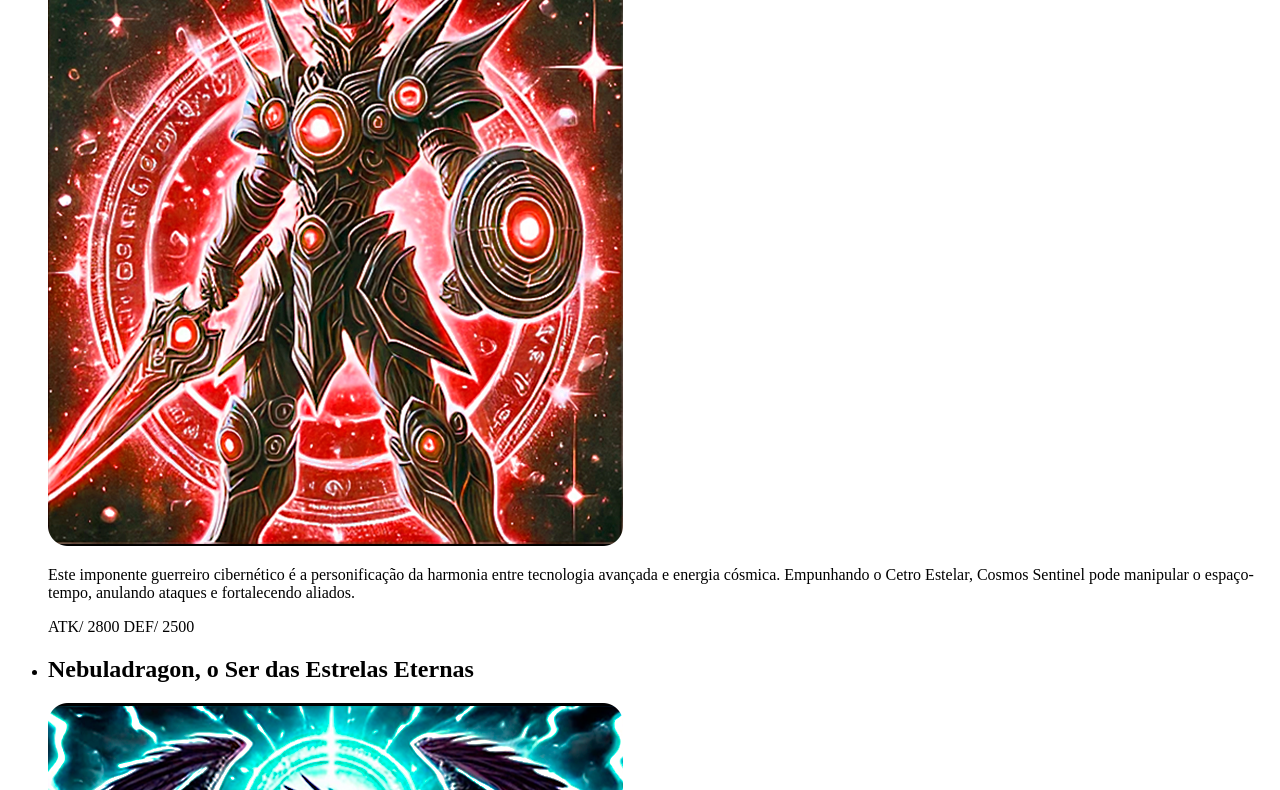
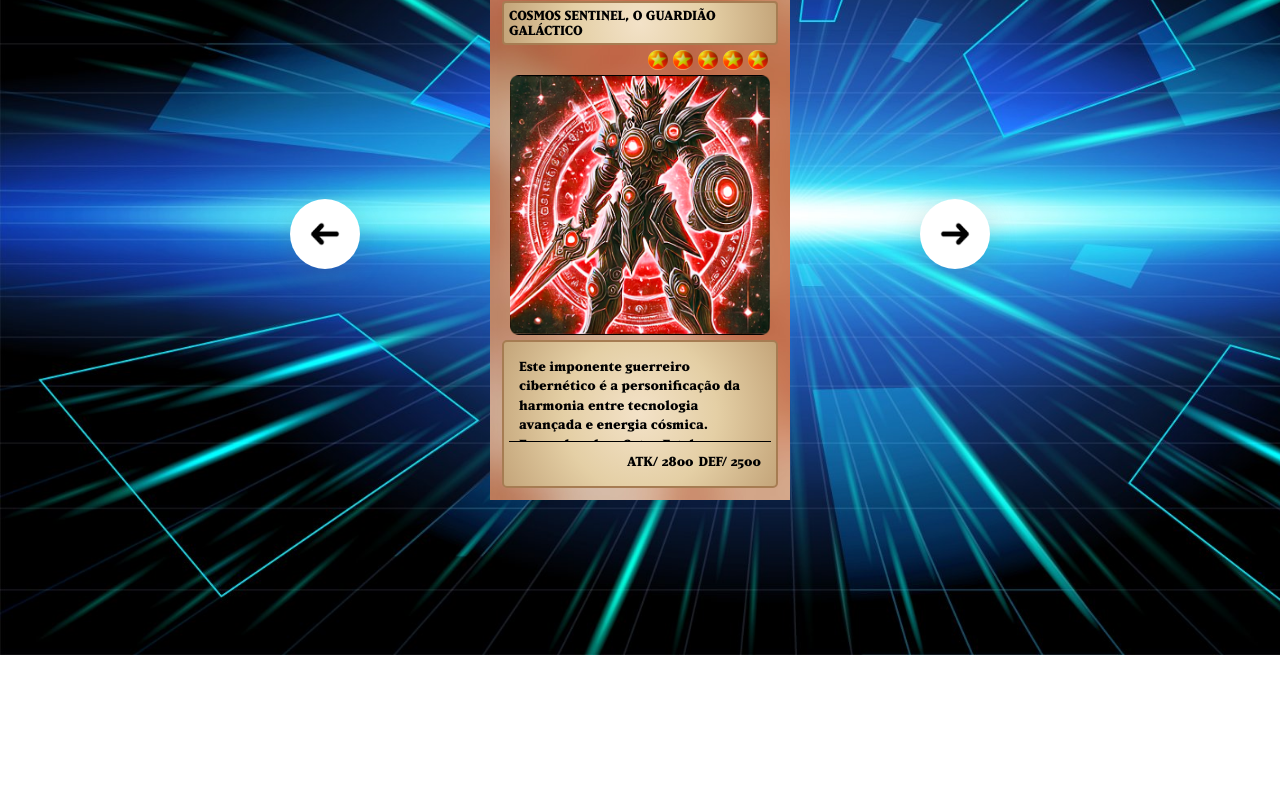
Before and after one commit to GOMEZz157/clone-yu-gi-oh, a plain HTML site: page index.html in a window 1280 px wide. Shown: the part 225-1015 px from the top of the page. After the commit the page ends 880 px from the top, so only its background shows below. Drawn offline with Linux system fonts and the light colour scheme.

Commit message:
style: css pronto

```diff
--- a/index.html
+++ b/index.html
@@ -1,9 +1,13 @@
 <!DOCTYPE html>
 <html lang="pt-BR">
   <head>
+    <link rel="shortcut icon" href="./src/imagens/yugioh.png" type="image/x-icon">
+    <link rel="stylesheet" href="./src/css/reset.css">
+    <link rel="stylesheet" href="./src/css/styles.css">
+    <link rel="stylesheet" href="./src/css/fonts.css">
     <meta charset="UTF-8" />
     <meta name="viewport" content="width=device-width, initial-scale=1.0" />
-    <title>Clone Yu-Gi-Oh! - Semana do zero ao programador contratado</title>
+    <title>Clone Yu-Gi-Oh!</title>
   </head>
   <body>
     <header class="cabecalho">
--- /dev/null
+++ b/src/css/fonts.css
@@ -0,0 +1,4 @@
+@font-face {
+    font-family: "Yugioh";
+    src: url(../fontes/fonte-yu-gi-oh.otf);
+}
--- /dev/null
+++ b/src/css/reset.css
@@ -0,0 +1,10 @@
+
+*{
+    margin: 0;
+    padding:0;
+    box-sizing: border-box;
+}
+
+ul{
+    list-style: none;
+}
--- /dev/null
+++ b/src/css/styles.css
@@ -0,0 +1,168 @@
+body {
+  font-family: "Yugioh", serif;
+  font-weight: 600;
+  background-image: url(../imagens/fundo-site.jpg);
+  background-repeat: no-repeat;
+  background-size: cover;
+  display: flex;
+  justify-content: center;
+  flex-direction: column;
+  min-height: 110vh;
+  overflow-y: hidden;
+}
+
+.cabecalho {
+  display: flex;
+  justify-content: center;
+  color: #fff;
+}
+
+.cartao {
+  opacity: 0;
+  display: flex;
+  flex-direction: column;
+  padding: 12px;
+  gap: 5px;
+  position: absolute;
+}
+
+.cartao.selecionado {
+  opacity: 1;
+  z-index: 1;
+}
+
+.lista-personagens {
+  position: relative;
+  width: 300px;
+  height: 500px;
+  border-radius: 10px;
+}
+
+.slider {
+  display: flex;
+  align-items: center;
+  justify-content: center;
+  gap: 130px;
+}
+
+.cartao .nome {
+  font-size: 13px;
+  padding: 5px;
+  text-transform: uppercase;
+  background: radial-gradient(circle, #f3e2c8, #e4cfa5, #c4a57a);
+  border: 2px solid #a67c52;
+  border-radius: 4px;
+}
+
+.cartao .estrela {
+  background-image: url(../imagens/nivel-carta.png);
+  background-size: contain;
+  display: inline-block;
+  background-repeat: no-repeat;
+  width: 20px;
+  height: 20px;
+}
+
+.nivel-carta {
+  display: flex;
+  justify-content: end;
+  margin-right: 10px;
+  gap: 5px;
+}
+
+.imagem-carta {
+  max-width: 260px;
+  align-self: center;
+}
+
+.informacoes {
+  border-radius: 5px;
+  max-width: 300px;
+  background: radial-gradient(circle, #f3e2c8, #e4cfa5, #c4a57a);
+  border: 2px solid #a67c52;
+  color: #000;
+  text-align: left;
+  line-height: 1.5;
+  padding: 5px;
+}
+
+.descricao {
+  border-bottom: 1px solid #000;
+  padding: 10px;
+  max-height: 95px;
+  overflow-y: scroll;
+  font-size: 13px;
+}
+
+.informacoes-ataque {
+  display: flex;
+  justify-content: end;
+  gap: 5px;
+  padding: 10px;
+
+  span {
+    font-size: 13px;
+  }
+}
+
+.fundo-1 {
+  background-image: url(../imagens/fundo-1.jpg);
+}
+
+.fundo-2 {
+  background-image: url(../imagens/fundo-2.jpg);
+}
+.fundo-3 {
+  background-image: url(../imagens/fundo-3.jpg);
+}
+.fundo-4 {
+  background-image: url(../imagens/fundo-4.jpg);
+}
+.fundo-5 {
+  background-image: url(../imagens/fundo-5.jpg);
+}
+.fundo-6 {
+  background-image: url(../imagens/fundo-6.jpg);
+}
+.fundo-7 {
+  background-image: url(../imagens/fundo-7.jpg);
+}
+
+.btn-seta {
+  background-color: white;
+  width: 70px;
+  height: 70px;
+  display: flex;
+  align-items: center;
+  justify-content: center;
+  border-radius: 50px;
+  border: 0;
+  cursor: pointer;
+  transition: background-color 0.2s ease-in-out;
+  box-shadow: rgba(100, 100, 111, 0.2) 0px 7px 29px 0px;
+}
+
+.btn-seta.btn-voltar {
+  transform: rotateY(180deg);
+}
+
+.btn-seta:hover {
+  background-color: #8351fe;
+}
+
+body::-webkit-scrollbar-track {
+  background-color: #c08057;
+}
+
+::-webkit-scrollbar {
+  width: 10px;
+}
+
+::-webkit-scrollbar-thumb {
+  background: #c08057;
+  border-radius: 10px;
+}
+
+::-webkit-scrollbar-thumb:hover {
+  background: #c08057;
+}
```
Also changed, not shown: src/imagens/yugioh.png (added).
